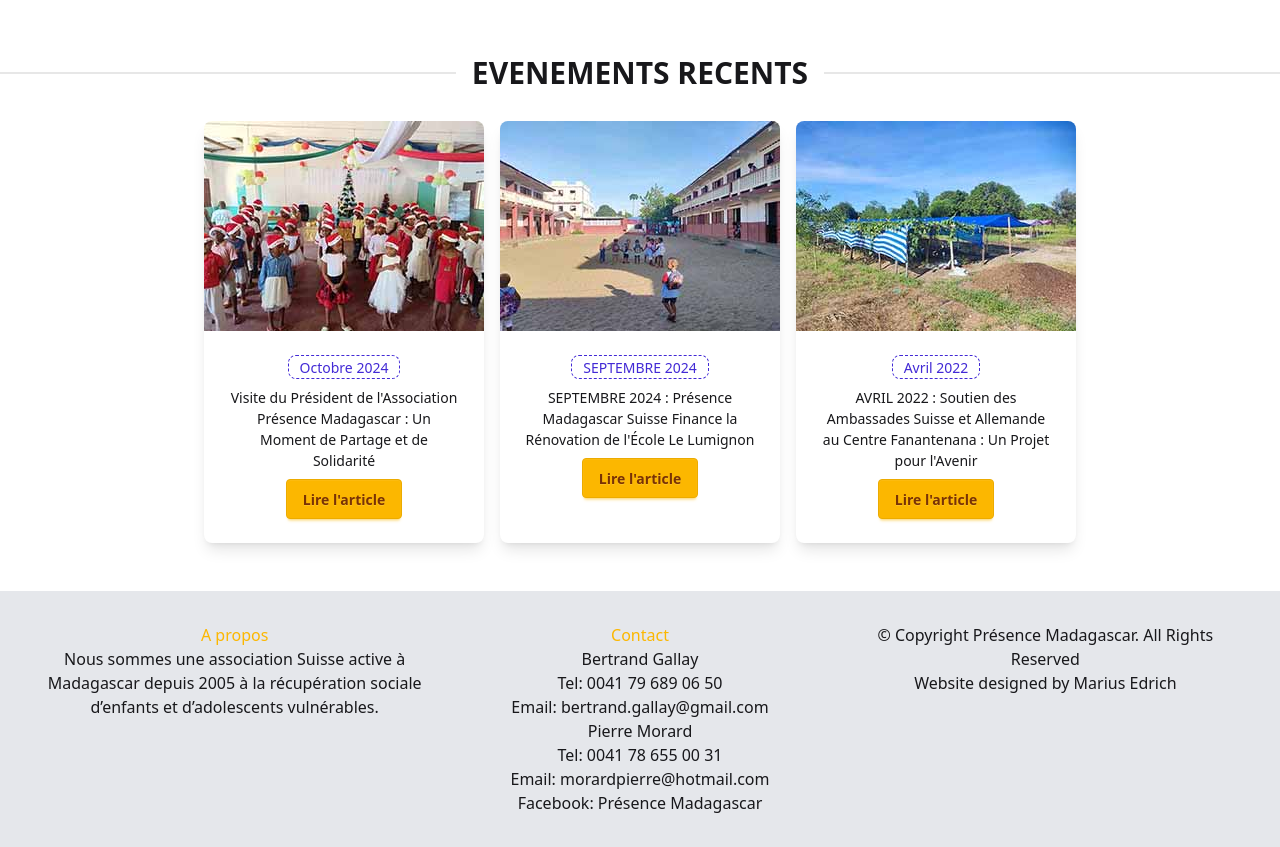
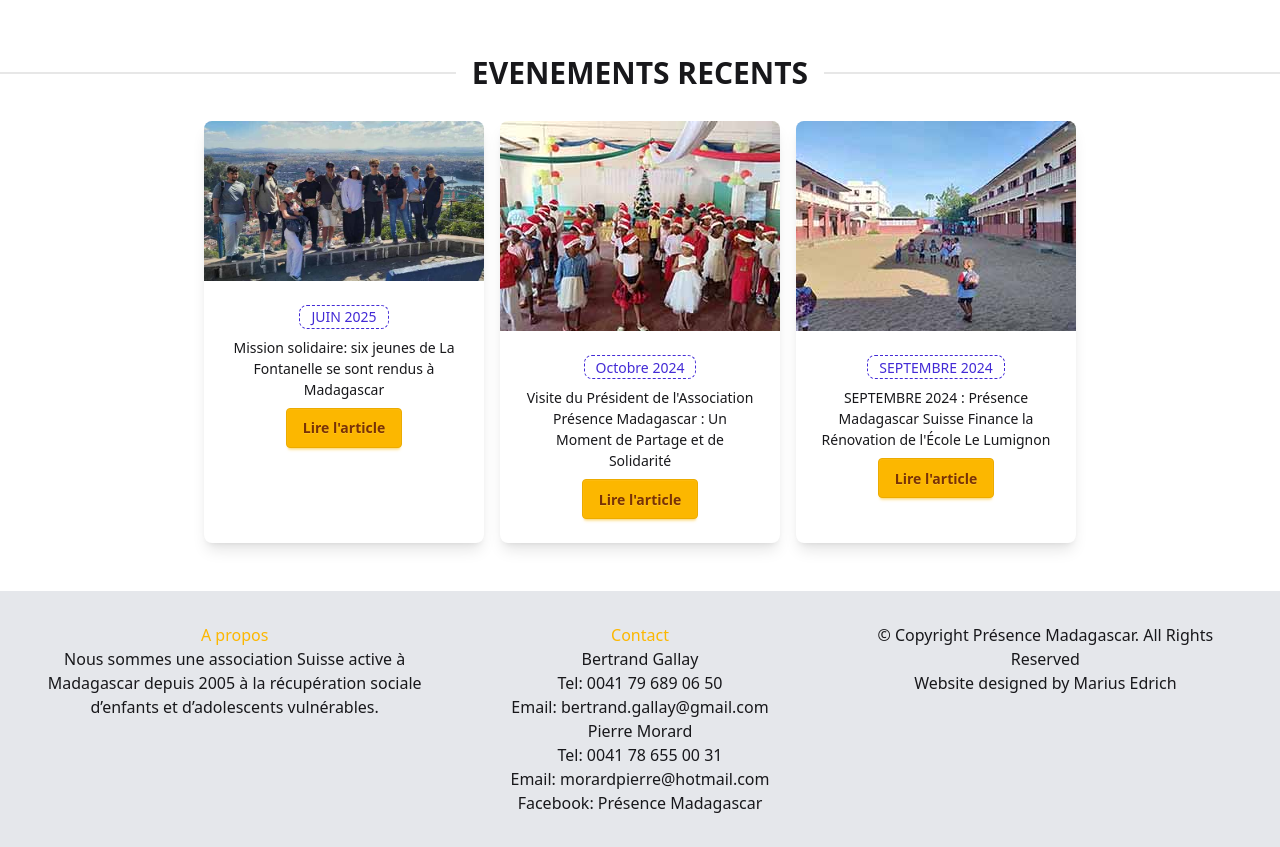
Before and after one commit to MariusEd94/presence-madagascar, a Next.js app: page / in a window 1280 px wide. Shown: the part 2540-3387 px from the top of the page. Built offline with nearby package versions, Linux system fonts and the light colour scheme.

Commit message:
changer texte accueil

```diff
--- a/app/data/articles.json
+++ b/app/data/articles.json
@@ -4,7 +4,7 @@
     "title": "JUIN 2025 : Mission solidaire à Madagascar",
     "image": "/image/a44.jpg",
     "content": "En juin 2025, six jeunes de La Fontanelle, accompagnés de leurs éducateurs Bertrand Gallay et Jessica Sfumat, se sont rendus à Madagascar pour une mission de solidarité inoubliable.<br/><br/> Sur place, le groupe a :<br/><br/>- Refait le toit de l’école Le Lumignon,<br/>- Réhabilité la toiture de l’école Fanantenana,<br/> - Et construit du mobilier (bancs, tables, armoires) pour l’école de brousse Miarantsoa.<br/> Ces moments forts ont permis à chacun de vivre une expérience humaine, éducative et solidaire exceptionnelle — entre apprentissage, partage et engagement.<br/> Un immense merci aux jeunes, à La Fontanelle, et à tous ceux qui ont soutenu cette belle aventure ! 🌍❤️",
-    "images": ["/image/a44_1.jpg", "/image/a44_2.jpg"]
+    "images": ["/image/a44_1.JPG", "/image/a44_2.JPG"]
   },
 
   {
--- a/app/page.tsx
+++ b/app/page.tsx
@@ -236,6 +236,29 @@ export default function Home() {
           <div className="card mb-4 bg-base-100 w-70 shadow-lg">
             <figure>
               <Image
+                src="/images/actus/a44.jpg"
+                alt="presence madagascar image"
+                className="w-full"
+                width={280}
+                height={260}
+              />
+            </figure>
+            <div className="card-body items-center text-center">
+              <div className="badge badge-dash badge-primary">JUIN 2025</div>
+              <h4>
+                Mission solidaire: six jeunes de La Fontanelle se sont rendus à
+                Madagascar{" "}
+              </h4>
+              <div className="card-actions">
+                <Link href="/article/44" as="/article/44">
+                  <button className="btn btn-warning">Lire l'article</button>
+                </Link>
+              </div>
+            </div>
+          </div>
+          <div className="card mb-4 bg-base-100 w-70 shadow-lg">
+            <figure>
+              <Image
                 src="/images/actus/a43.jpg"
                 alt="presence madagascar image"
                 className="w-full"
@@ -281,29 +304,6 @@ export default function Home() {
               </div>
             </div>
           </div>
-          <div className="card mb-4 bg-base-100 w-70 shadow-lg">
-            <figure>
-              <Image
-                src="/images/actus/a41.jpg"
-                alt="presence madagascar image"
-                className="w-full"
-                width={280}
-                height={260}
-              />
-            </figure>
-            <div className="card-body items-center text-center">
-              <div className="badge badge-dash badge-primary">Avril 2022</div>
-              <h4>
-                AVRIL 2022 : Soutien des Ambassades Suisse et Allemande au
-                Centre Fanantenana : Un Projet pour l'Avenir{" "}
-              </h4>
-              <div className="card-actions">
-                <Link href="/article/41" as="/article/41">
-                  <button className="btn btn-warning">Lire l'article</button>
-                </Link>
-              </div>
-            </div>
-          </div>
         </div>
       </div>
     </div>
```
Also changed, not shown: public/images/actus/a44.jpg (added).
